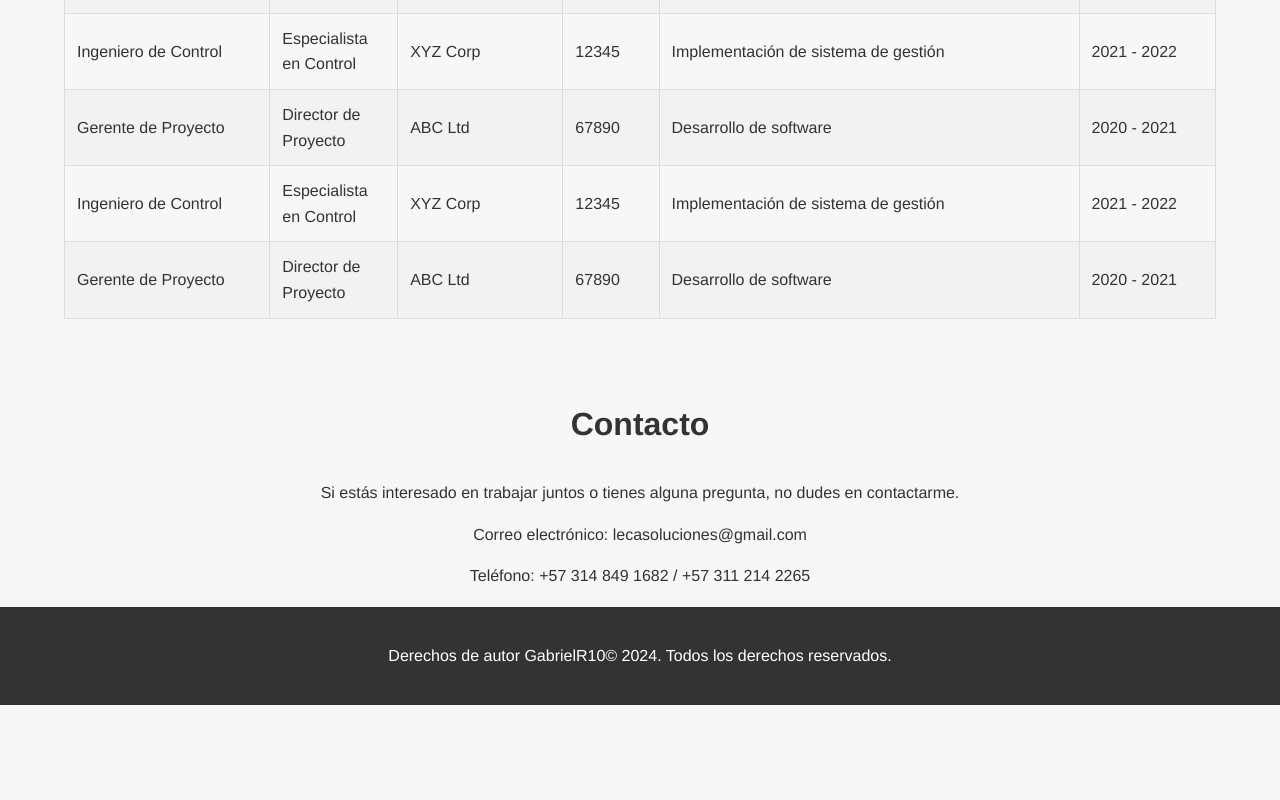
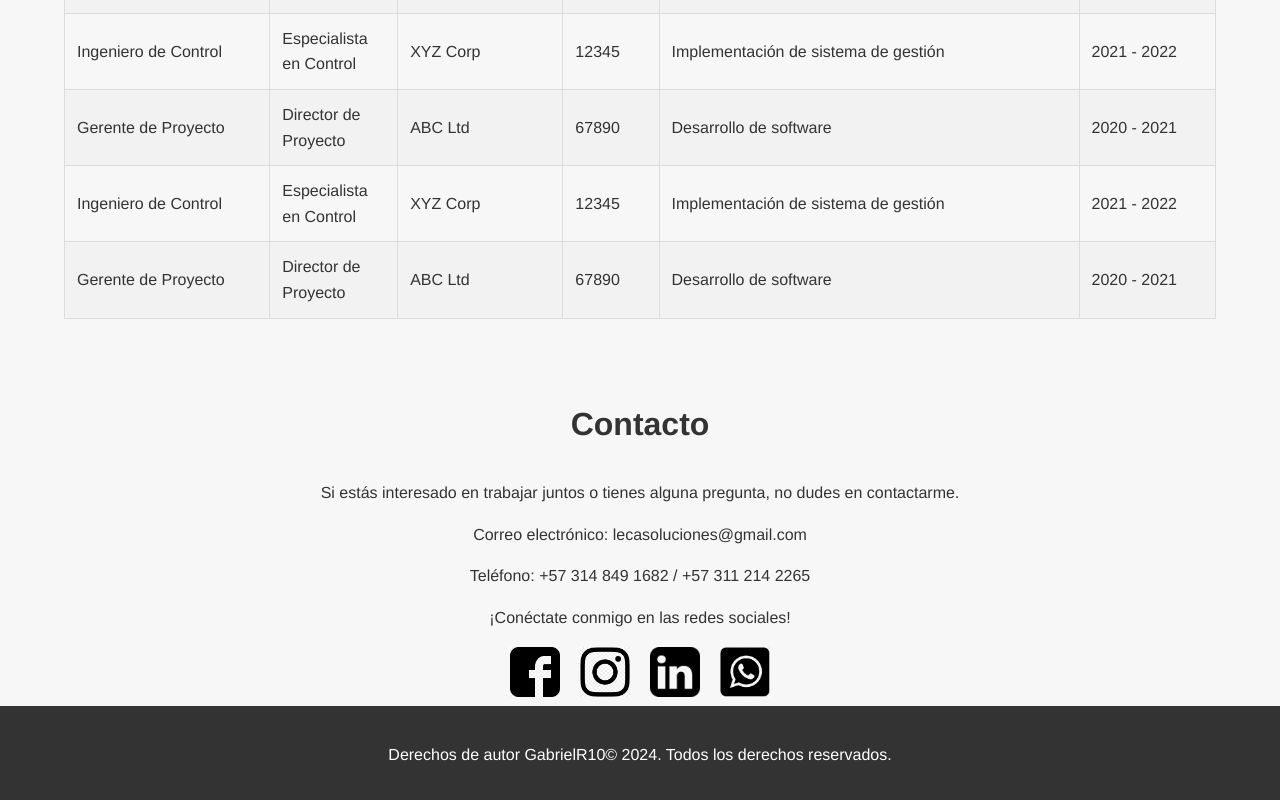
Before and after one commit to TheGabrielR10/Mi_portafolio, a plain HTML site: page index.html in a window 1280 px wide. Shown: the part 2463-3263 px from the top of the page. Before the commit the page ends 3168 px from the top, so only its background shows below. Drawn offline with nearby package versions, Linux system fonts and the light colour scheme.

Commit message:
Se agregan Contacto redes sociales

```diff
--- a/css/styles.css
+++ b/css/styles.css
@@ -281,6 +281,22 @@ table.experiencia td:hover::after {
     text-align: center;
 }
 
+.social-media {
+    display: flex;
+    justify-content: center;
+    gap: 20px;
+}
+
+.social-media a img {
+    width: 50px;
+    height: 50px;
+    transition: transform 0.3s ease;
+}
+
+.social-media a img:hover {
+    transform: scale(1.2);
+}
+
 /* Estilos para enlaces */
 a {
     color: #007bff;
--- a/index.html
+++ b/index.html
@@ -165,6 +165,21 @@
             <p>Si estás interesado en trabajar juntos o tienes alguna pregunta, no dudes en contactarme.</p>
             <p>Correo electrónico: lecasoluciones@gmail.com</p>
             <p>Teléfono: +57 314 849 1682 / +57 311 214 2265</p>
+            <p>¡Conéctate conmigo en las redes sociales!</p>
+            <div class="social-media">
+                <a href="https://www.facebook.com/profile.php?id=100009162025359" target="_blank">
+                <img src="Images/facebook.png" alt="Facebook">
+                </a>
+                <a href="https://www.instagram.com/gabrielruizofficial" target="_blank">
+                <img src="Images/instagram.png" alt="Instagram">
+                </a>
+                <a href="https://www.linkedin.com/in/leytonruiz" target="_blank">
+                <img src="Images/linkedin.png" alt="LinkedIn">
+                </a>
+                <a href="https://wa.link/8w1171" target="_blank">
+                <img src="Images/whatsapp.png" alt="WhatsApp">
+                </a>
+            </div>
             <!-- También puedes incluir un formulario de contacto si lo deseas -->
         </div>
     </section>
```
Also changed, not shown: Images/facebook.png (added), Images/instagram.png (added), Images/linkedin.png (added), Images/whatsapp.png (added).
